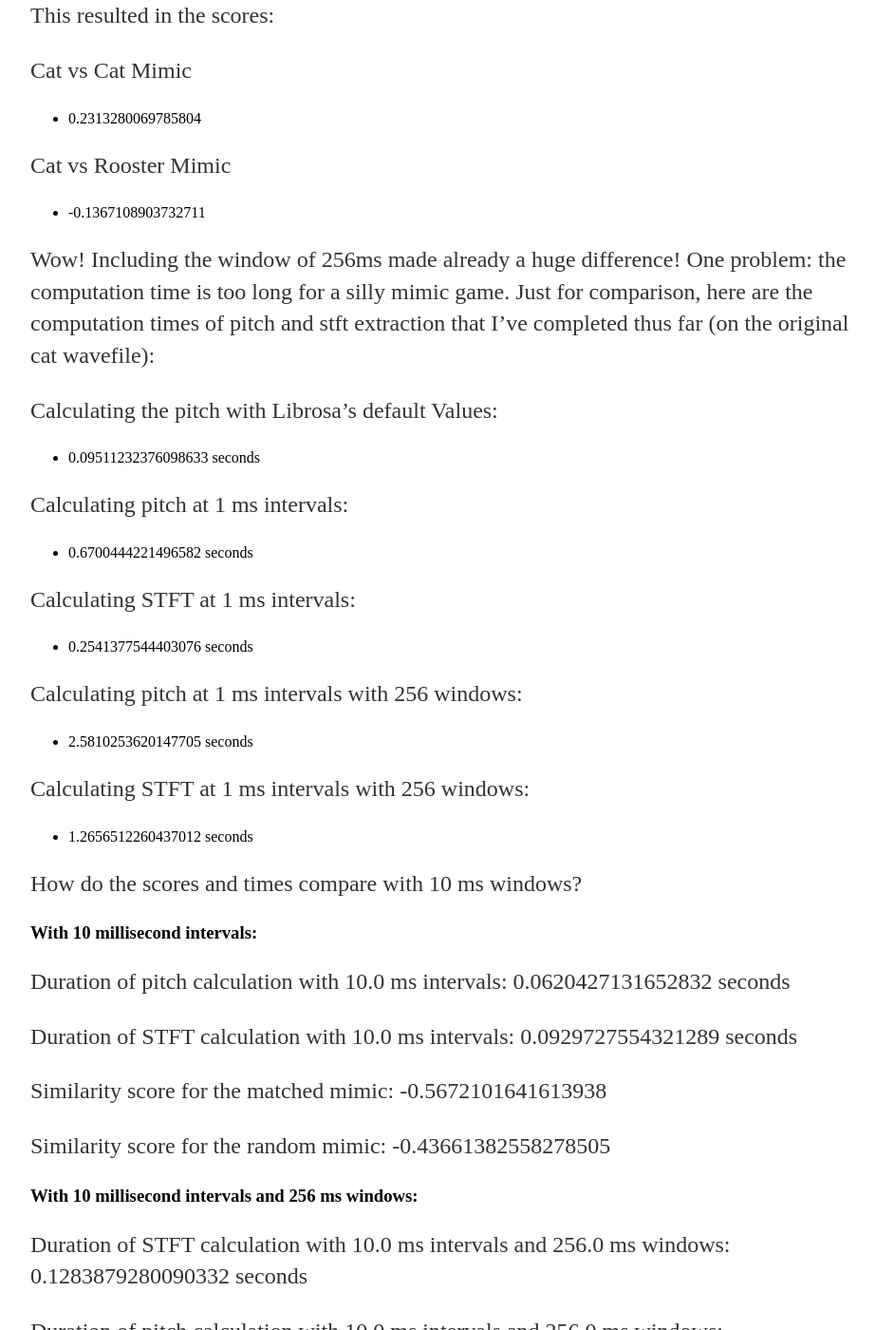
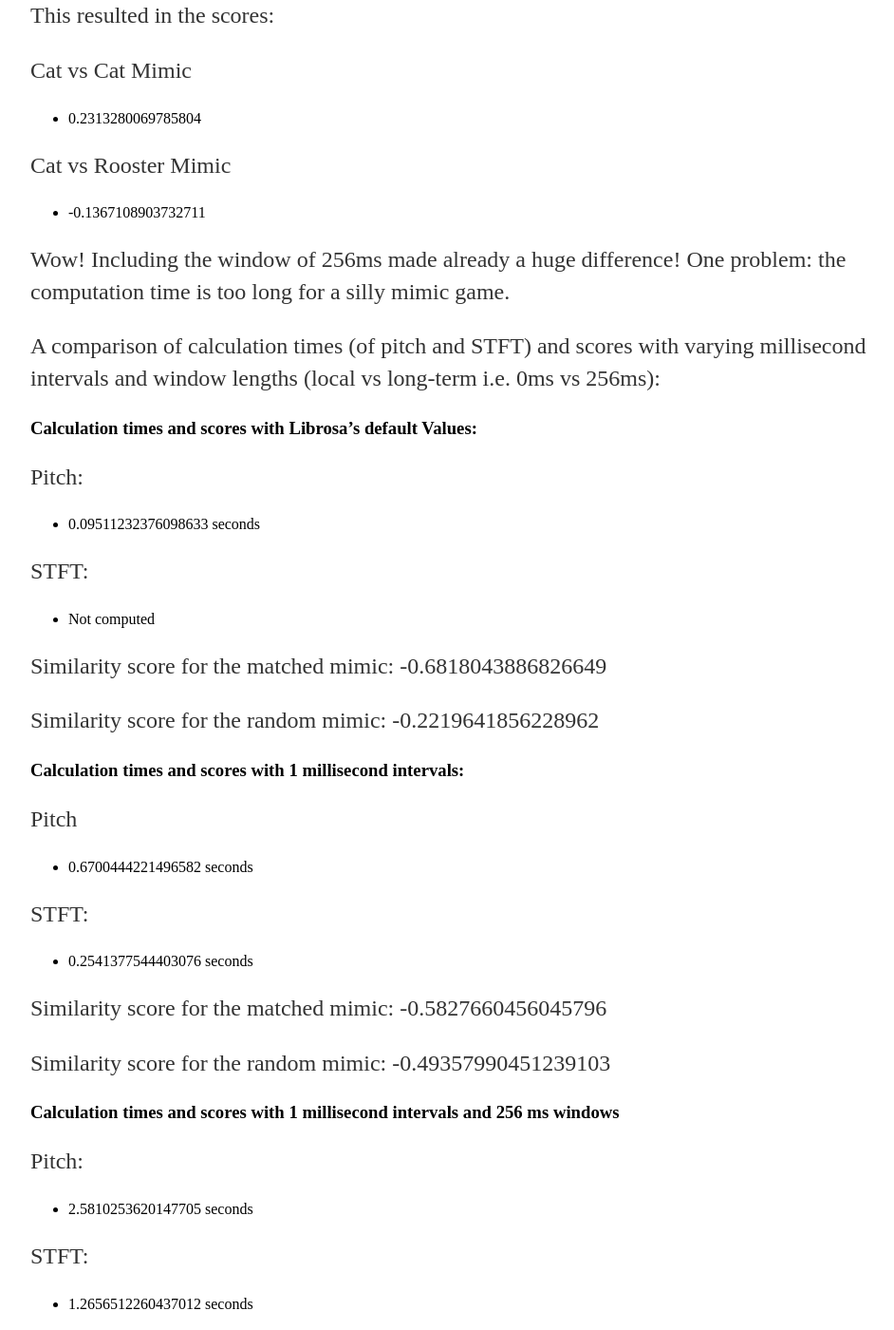
Before and after one commit to a-n-rose/a-n-rose.github.io, a Jekyll site: the page built from _posts/2018-08-29-comparing-prosody.md, in a window 1280 px wide and 1400 px high, scrolled down 4435 px. Shown: the whole window at 95% size, without its empty margins (160-1102 px from the left). Built offline with Jekyll 4.4.1, drawn with Linux system fonts in a browser that asks for light colours; some of the changed text lies outside the part shown.

Commit message:
improved layout of time/score comparison

```diff
--- a/_posts/2018-08-29-comparing-prosody.md
+++ b/_posts/2018-08-29-comparing-prosody.md
@@ -141,42 +141,70 @@ Cat vs Cat Mimic
 Cat vs Rooster Mimic
 * -0.1367108903732711
 
-Wow! Including the window of 256ms made already a huge difference! One problem: the computation time is too long for a silly mimic game. Just for comparison, here are the computation times of pitch and stft extraction that I've completed thus far (on the original cat wavefile):
+Wow! Including the window of 256ms made already a huge difference! One problem: the computation time is too long for a silly mimic game.
+
+A comparison of calculation times (of pitch and STFT) and scores with varying millisecond intervals and window lengths (local vs long-term i.e. 0ms vs 256ms):
 
 
-Calculating the pitch with Librosa's default Values:
+
+
+### Calculation times and scores with Librosa's default Values:
+Pitch:
 * 0.09511232376098633 seconds
 
-Calculating pitch at 1 ms intervals:
+STFT:
+* Not computed
+
+Similarity score for the matched mimic: -0.6818043886826649
+
+Similarity score for the random mimic: -0.2219641856228962
+
+### Calculation times and scores with 1 millisecond intervals:
+Pitch
 * 0.6700444221496582 seconds
 
-Calculating STFT at 1 ms intervals:
+STFT:
 * 0.2541377544403076 seconds
 
-Calculating pitch at 1 ms intervals with 256 windows:
+Similarity score for the matched mimic: -0.5827660456045796
+
+Similarity score for the random mimic: -0.49357990451239103
+
+### Calculation times and scores with 1 millisecond intervals and 256 ms windows
+Pitch:
 * 2.5810253620147705 seconds
 
-Calculating STFT at 1 ms intervals with 256 windows:
+STFT:
 * 1.2656512260437012 seconds
 
-How do the scores and times compare with 10 ms windows?
+Similarity score for the matched mimic: 0.2313280069785804
 
-### With 10 millisecond intervals:
+Similarity score for the random mimic: -0.1367108903732711
 
-Duration of pitch calculation with 10.0 ms intervals: 0.0620427131652832 seconds
+### Calculation times and scores with 10 millisecond intervals:
 
-Duration of STFT calculation with 10.0 ms intervals: 0.0929727554321289 seconds
+Pitch:
+* 0.0620427131652832 seconds
+
+STFT:
+* 0.0929727554321289 seconds
 
 Similarity score for the matched mimic: -0.5672101641613938
 
 Similarity score for the random mimic: -0.43661382558278505
 
-### With 10 millisecond intervals and 256 ms windows:
+### Calculation times and scores with 10 millisecond intervals and 256 ms windows:
 
-Duration of STFT calculation with 10.0 ms intervals and 256.0 ms windows: 0.1283879280090332 seconds
+Pitch:
+* 0.20823955535888672 seconds
 
-Duration of pitch calculation with 10.0 ms intervals and 256.0 ms windows: 0.20823955535888672 seconds
+STFT:
+* 0.1283879280090332 seconds
+
 
 Similarity score for the matched mimic over longer intervals: 0.1726895461780784
 
 Similarity score for the random mimic over longer intervals: -0.11110679757542691
+
+
+Comparing the calcuation times and the scores, it looks like using the 10 millisecond intervals with 256 millisecond window lengths is the way to go. What would be interesting to know is if the new settings also score other sounds better. Let's compare the orignal settings with the new ones I've configured.
```
